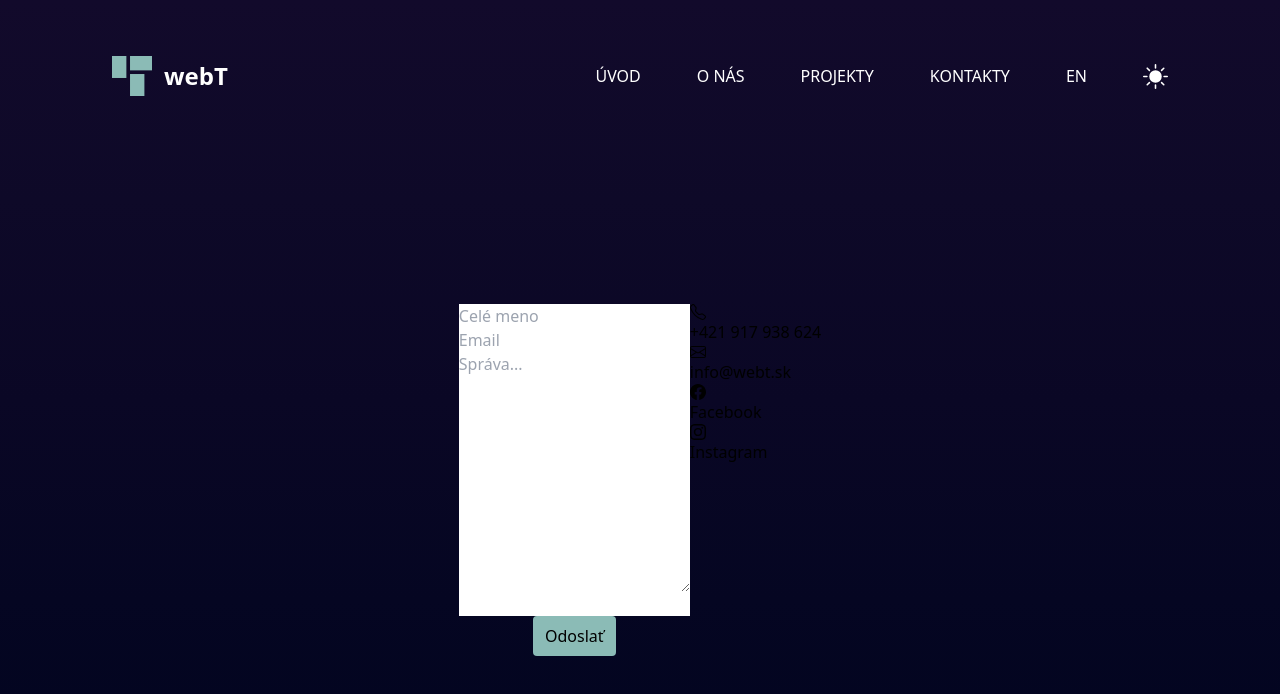
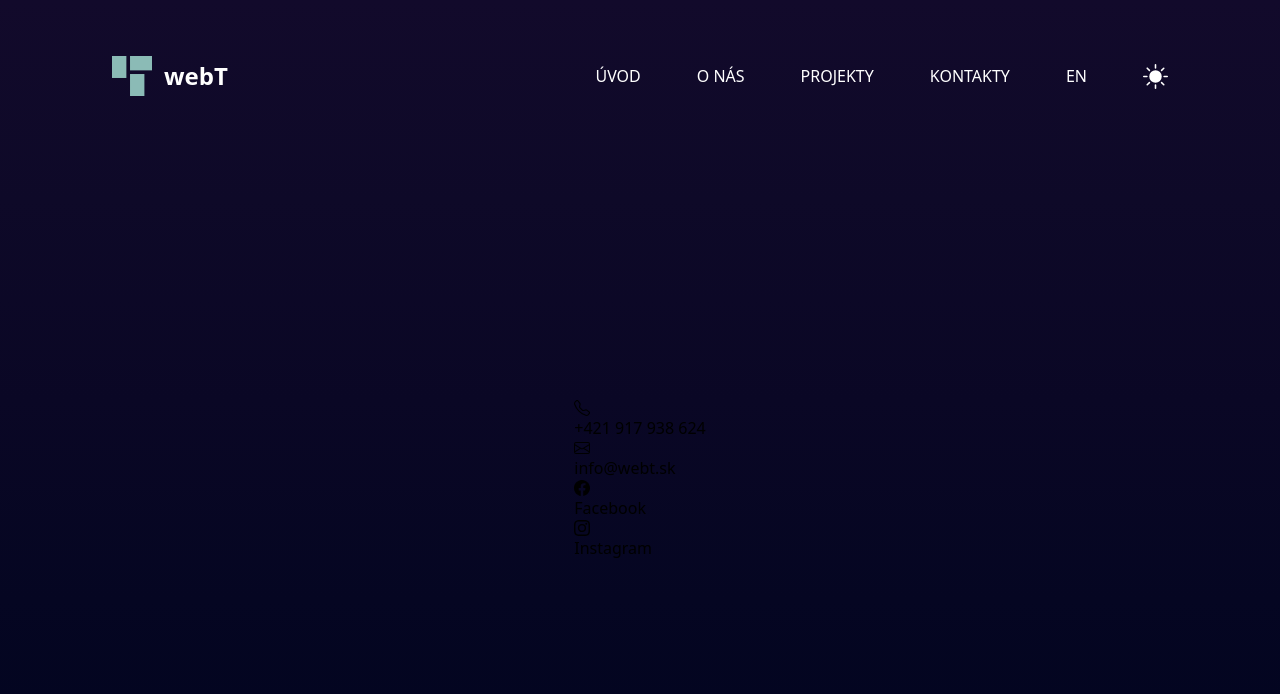
Before and after one commit to webt-sk/webt-sk.github.io, a Next.js app: page /kontakty in a window 1280 px wide. Shown: the top 694 px of the page. Built offline with nearby package versions, Linux system fonts and the light colour scheme.

Commit message:
contact form temporarily unavailable

```diff
--- a/components/pages/Kontakty.js
+++ b/components/pages/Kontakty.js
@@ -66,48 +66,48 @@ export default function Kontakty(props) {
         </>
       ) : (
         <>
-          <form className="flex flex-col md:w-5/6" onSubmit={handleSubmit}>
-            <input
-              type="text"
-              name="name"
-              placeholder={props.otherLang === "sk" ? "Name" : "Celé meno"}
-              required=""
-              className="kontakty-inputs"
-              ref={nameInput}
-            />
-            <input
-              type="email"
-              name="email"
-              placeholder="Email"
-              required=""
-              className="kontakty-inputs"
-              ref={emailInput}
-            />
-            <textarea
-              name="message"
-              placeholder={
-                props.otherLang === "sk" ? "Message..." : "Správa..."
-              }
-              required=""
-              rows="10"
-              className="kontakty-inputs"
-              ref={messageInput}
-            ></textarea>
-            <input
-              type="text"
-              name="password"
-              className="kontakty-honey"
-              tabIndex="-1"
-              autoComplete="off"
-              ref={honeypotInput}
-            />
-            <button
-              className="bg-zelena dark:bg-modra rounded text-white dark:text-black px-3 py-2 m-auto md:mb-8"
-              type="submit"
-            >
-              {props.otherLang === "sk" ? "Send" : "Odoslať"}
-            </button>
-          </form>
+          {/* <form className="flex flex-col md:w-5/6" onSubmit={handleSubmit}> */}
+          {/*   <input */}
+          {/*     type="text" */}
+          {/*     name="name" */}
+          {/*     placeholder={props.otherLang === "sk" ? "Name" : "Celé meno"} */}
+          {/*     required="" */}
+          {/*     className="kontakty-inputs" */}
+          {/*     ref={nameInput} */}
+          {/*   /> */}
+          {/*   <input */}
+          {/*     type="email" */}
+          {/*     name="email" */}
+          {/*     placeholder="Email" */}
+          {/*     required="" */}
+          {/*     className="kontakty-inputs" */}
+          {/*     ref={emailInput} */}
+          {/*   /> */}
+          {/*   <textarea */}
+          {/*     name="message" */}
+          {/*     placeholder={ */}
+          {/*       props.otherLang === "sk" ? "Message..." : "Správa..." */}
+          {/*     } */}
+          {/*     required="" */}
+          {/*     rows="10" */}
+          {/*     className="kontakty-inputs" */}
+          {/*     ref={messageInput} */}
+          {/*   ></textarea> */}
+          {/*   <input */}
+          {/*     type="text" */}
+          {/*     name="password" */}
+          {/*     className="kontakty-honey" */}
+          {/*     tabIndex="-1" */}
+          {/*     autoComplete="off" */}
+          {/*     ref={honeypotInput} */}
+          {/*   /> */}
+          {/*   <button */}
+          {/*     className="bg-zelena dark:bg-modra rounded text-white dark:text-black px-3 py-2 m-auto md:mb-8" */}
+          {/*     type="submit" */}
+          {/*   > */}
+          {/*     {props.otherLang === "sk" ? "Send" : "Odoslať"} */}
+          {/*   </button> */}
+          {/* </form> */}
           <ul className="kontakty-ul">
             <li>
               <Telephone className="kontakty-svg" />
```
